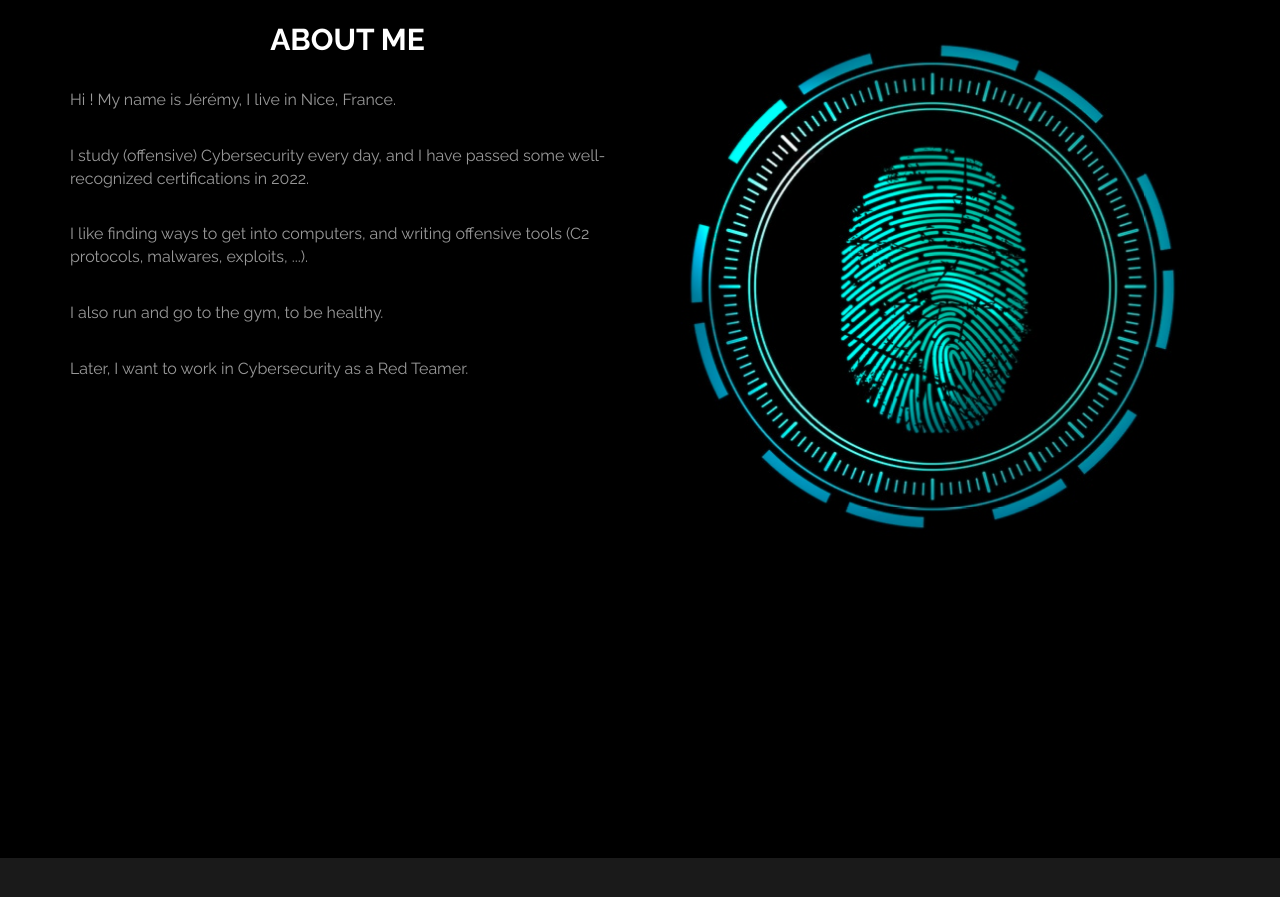
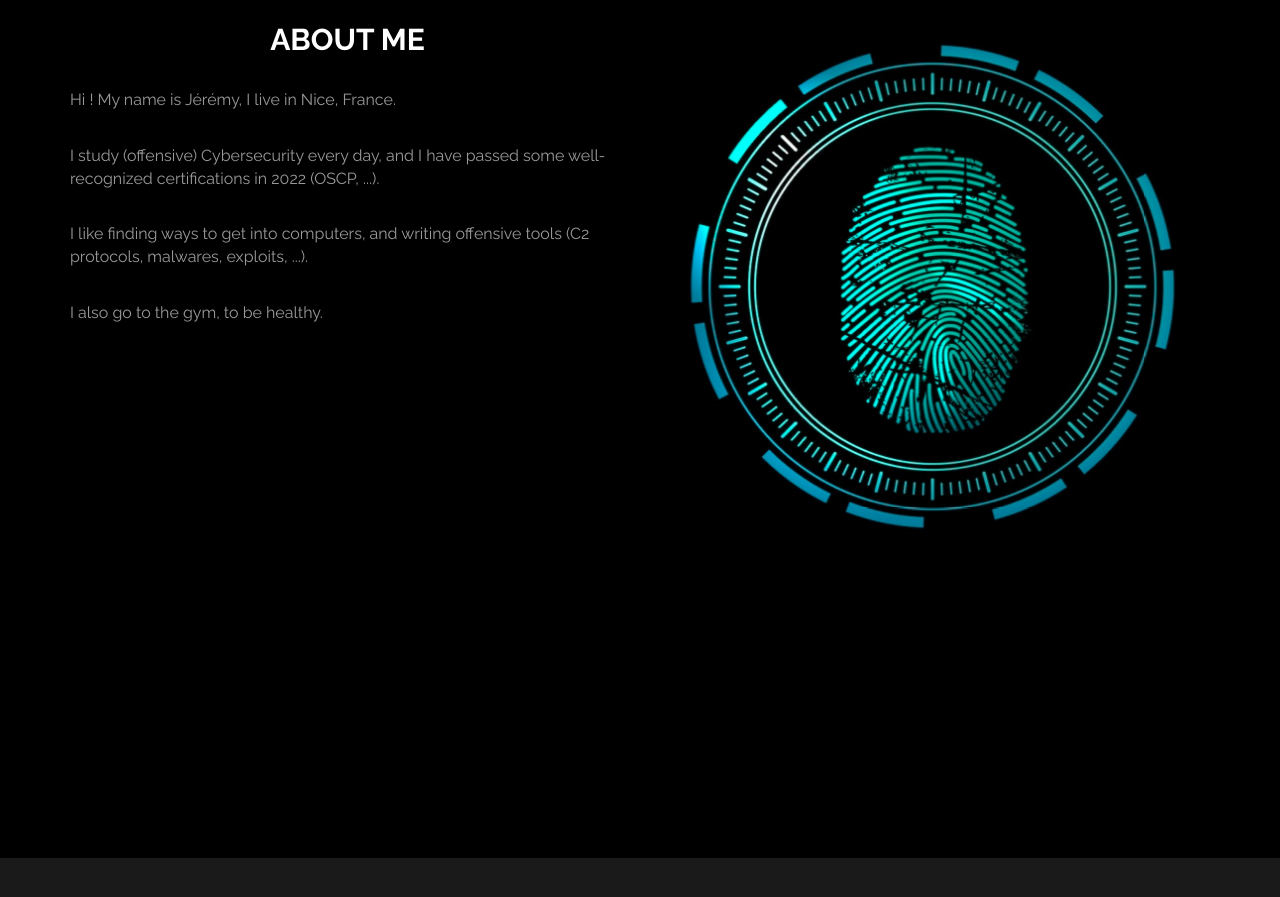
Before and after one commit to JeremyGardas/portfolio, a plain HTML site: page index.html in a window 1280 px wide. Shown: the part 1414-2311 px from the top of the page. Drawn offline with Linux system fonts and the light colour scheme.

Commit message:
Update index.html

```diff
--- a/index.html
+++ b/index.html
@@ -141,13 +141,11 @@
 						<br>
 						<p>Hi ! My name is Jérémy, I live in Nice, France.</p>
 						<br>
-						<p>I study (offensive) Cybersecurity every day, and I have passed some well-recognized certifications in 2022.</p>
+						<p>I study (offensive) Cybersecurity every day, and I have passed some well-recognized certifications in 2022 (OSCP, ...).</p>
 						<br>
 						<p>I like finding ways to get into computers, and writing offensive tools (C2 protocols, malwares, exploits, ...).</p>
 						<br>
-						<p>I also run and go to the gym, to be healthy.</p>
-						<br>
-						<p>Later, I want to work in Cybersecurity as a Red Teamer.</p>
+						<p>I also go to the gym, to be healthy.</p>
 					</div>
 
 					<div class="col-lg-6 col-md-6 col-xs-10 wow fadeInUp" data-wow-delay="0.6s">
```
